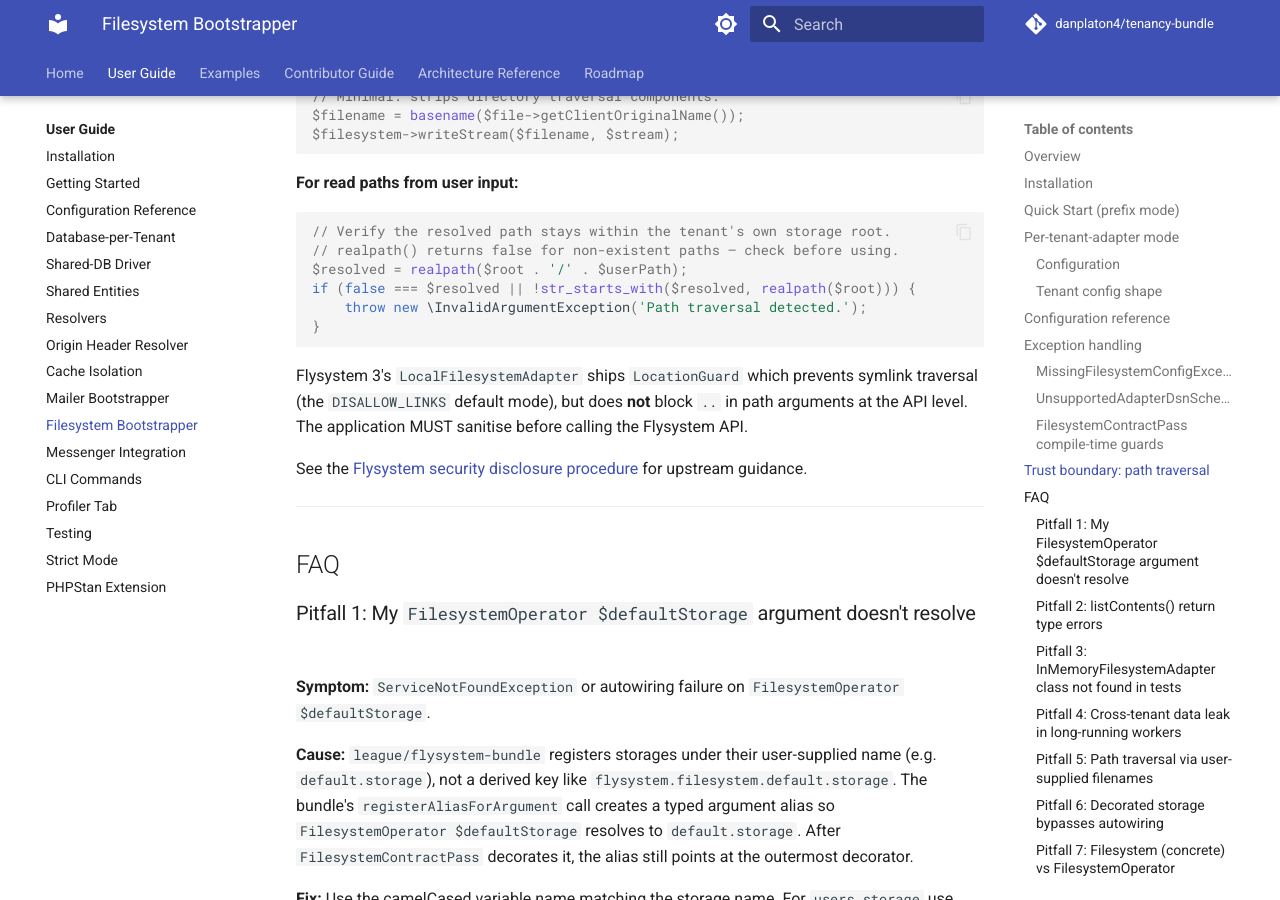
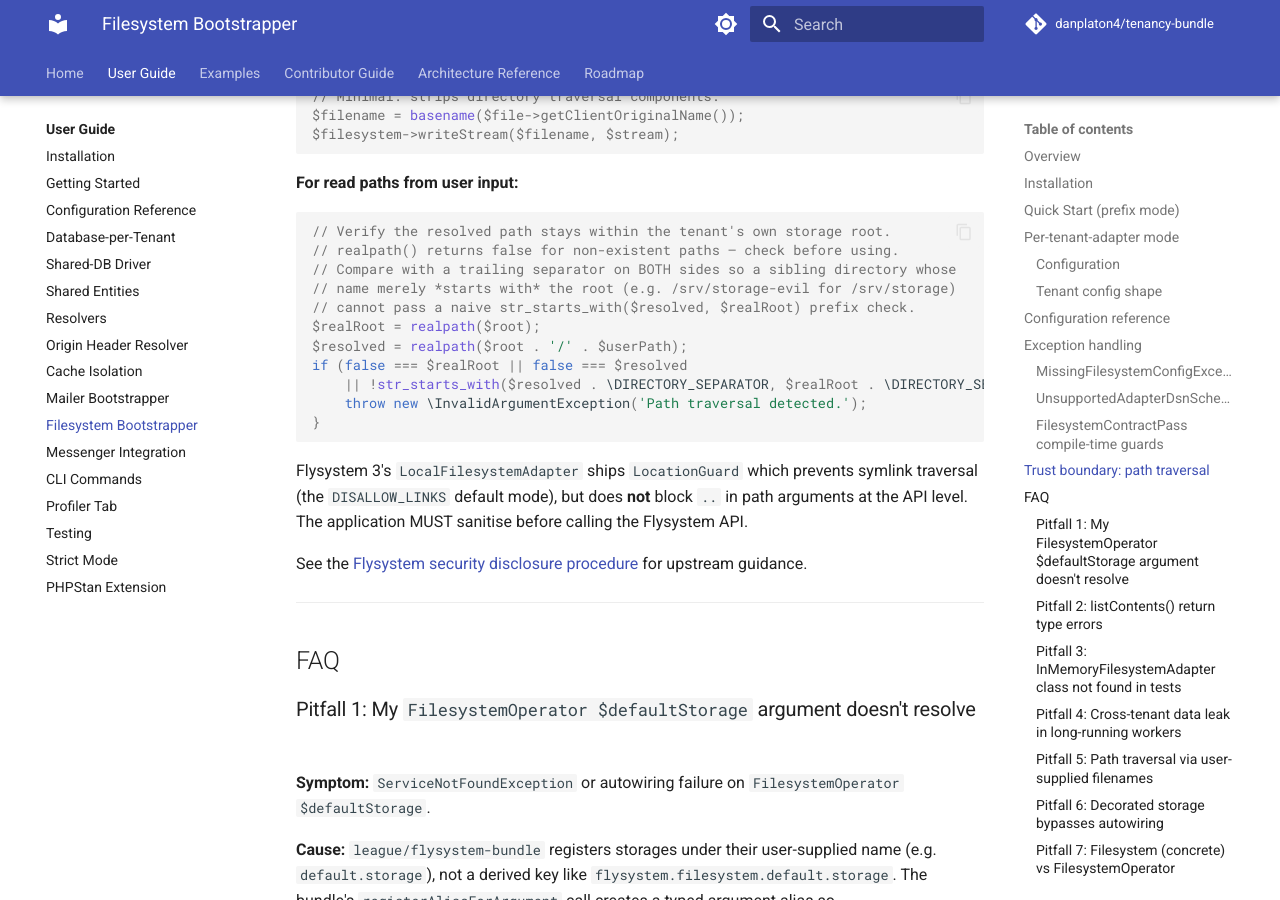
Before and after one commit to danplaton4/tenancy-bundle, an MkDocs documentation site: the page built from docs/user-guide/filesystem-bootstrapper.md, in a window 1280 px wide and 900 px high, scrolled down 6656 px. Built offline with MkDocs 1.6.1 and Material for MkDocs 9.7.7, drawn with Linux system fonts in a browser that asks for light colours; comment, search, counter and statistics services are not loaded.

Commit message:
fix(29): WR-05 close sibling-prefix bypass in path-traversal sample
The recommended read-path guard used
str_starts_with($resolved, realpath($root)), which is bypassable: with
$root = /srv/storage, a path resolving to /srv/storage-evil/secret passes
because it starts with /srv/storage. Compare against the resolved root
with a trailing DIRECTORY_SEPARATOR on both sides so only true
descendants of the root pass, and reuse the resolved root via $realRoot
(with a false check). Sample code in a fenced PHP block; verified with
php -l.

````diff
--- a/docs/user-guide/filesystem-bootstrapper.md
+++ b/docs/user-guide/filesystem-bootstrapper.md
@@ -301,8 +301,13 @@ $filesystem->writeStream($filename, $stream);
 ```php
 // Verify the resolved path stays within the tenant's own storage root.
 // realpath() returns false for non-existent paths — check before using.
+// Compare with a trailing separator on BOTH sides so a sibling directory whose
+// name merely *starts with* the root (e.g. /srv/storage-evil for /srv/storage)
+// cannot pass a naive str_starts_with($resolved, $realRoot) prefix check.
+$realRoot = realpath($root);
 $resolved = realpath($root . '/' . $userPath);
-if (false === $resolved || !str_starts_with($resolved, realpath($root))) {
+if (false === $realRoot || false === $resolved
+    || !str_starts_with($resolved . \DIRECTORY_SEPARATOR, $realRoot . \DIRECTORY_SEPARATOR)) {
     throw new \InvalidArgumentException('Path traversal detected.');
 }
 ```
````
